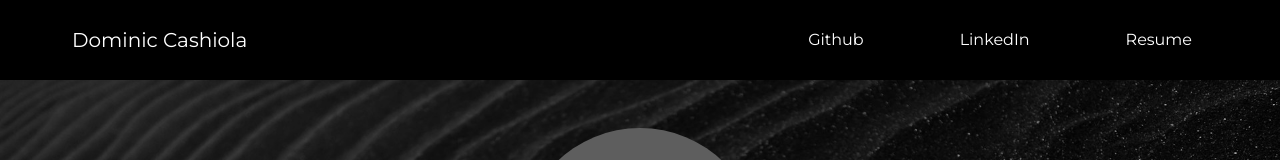
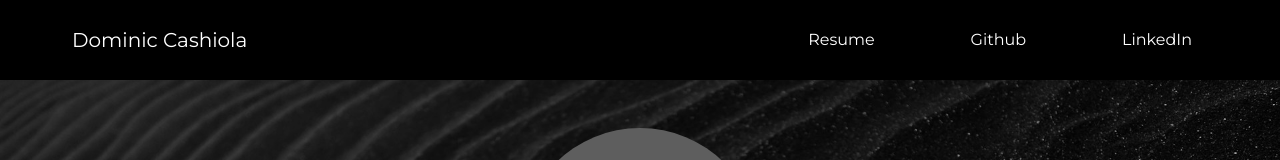
Before and after one commit to Dominic5591/portfolio, a Next.js app: page / in a window 1280 px wide. Shown: the top 160 px of the page. Built offline with nearby package versions, Linux system fonts and the light colour scheme.

Commit message:
added resume download to navbar and dropdown

```diff
--- a/app/components/navbar.tsx
+++ b/app/components/navbar.tsx
@@ -1,21 +1,62 @@
-import React from "react";
+'use client';
+
+import React, { useState } from "react";
 import Link from "next/link";
 
 const Navbar = () => {
+  const [showDropdown, setShowDropdown] = useState(false);
+
+  const toggleDropdown = () => {
+    setShowDropdown(!showDropdown);
+  };
+
   return (
-    <div className="w-full h-20 bg-black sticky top-0 z-0">
+    <div className="w-full h-20 bg-black sticky top-0 z-10">
       <div className="container mx-auto px-4 h-full">
         <div className="flex justify-between items-center h-full">
           <p className="p-14 text-white text-xl">Dominic Cashiola</p>
           <ul className="flex gap-x-10 p-4 text-white">
-            <li>
-              <Link href={`https://github.com/Dominic5591`} className="p-14 text-white">Github</Link>
+            <div className="relative">
+              <button
+                onMouseEnter={toggleDropdown}
+                //
+                onClick={toggleDropdown}
+                className=" text-white hover:text-gray-300 focus:outline-none"
+              >
+                Resume
+              </button>
+              {showDropdown && (
+                <div onMouseLeave={toggleDropdown} className="z-0 absolute top-full mt-2 mr- bg-white rounded-lg shadow-lg">
+                  <ul className="flex flex-col gap-y-2 p-2">
+                    <li>
+                      <a
+                        href="https://docs.google.com/document/d/1jcUv_kukAblHYjTmR0I2g2mVSHlQUssUMS3rV3ADUyE/edit?usp=sharing"
+                        target="_blank"
+                        rel="noopener noreferrer"
+                        className="block px-4 py-2 text-gray-800 hover:bg-gray-200"
+                      >
+                        View
+                      </a>
+                    </li>
+                    <li>
+                      <a
+                        href="https://docs.google.com/document/d/1jcUv_kukAblHYjTmR0I2g2mVSHlQUssUMS3rV3ADUyE/export?format=pdf"
+                        download="resume.pdf"
+                        className="block px-4 py-2 text-gray-800 hover:bg-gray-200"
+                      >
+                        Download
+                      </a>
+                    </li>
+                  </ul>
+                </div>
+              )}
+            </div>
+
+            <li className="ml-14">
+              <Link href={`https://github.com/Dominic5591`} className="text-white hover:text-gray-300">Github</Link>
             </li>
-            <li>
-              <Link href={`https://www.linkedin.com/in/dominic-c-1076322a8/`} className="text-white">LinkedIn</Link>
-            </li>
-            <li>
-              <a href="https://docs.google.com/document/d/1gyhEulqfbnCDSmE5jL7Fp4ZGGwWthNEl1DSQCxnZm_A/edit?usp=sharing" download="resume.pdf" className="p-14 text-white">Resume</a>
+            <li className="mr-14 ml-14">
+              <Link href={`https://www.linkedin.com/in/dominic-c-1076322a8/`} className="text-white hover:text-gray-300">LinkedIn</Link>
             </li>
           </ul>
         </div>
--- a/app/page.tsx
+++ b/app/page.tsx
@@ -5,9 +5,9 @@ import banner from './assets/background.jpg';
 
 export default function Home() {
   return (
-    <main className="relative flex flex-col items-center justify-center min-h-screen p-12">
+    <main className="z-0 relative flex flex-col items-center justify-center min-h-screen p-12">
 
-      <div className="absolute inset-0 w-full h-full z-0">
+      <div className=" z-10 absolute inset-0 w-full h-full z-0">
         <Image src={banner} alt="Banner" className="w-30 h-30" />
       </div>
 
```
Also changed, not shown: app/layout.tsx (line endings or trailing spaces).
